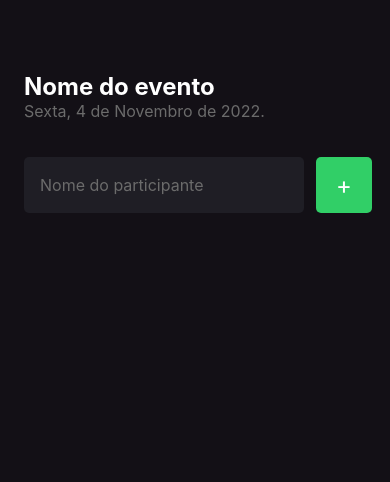
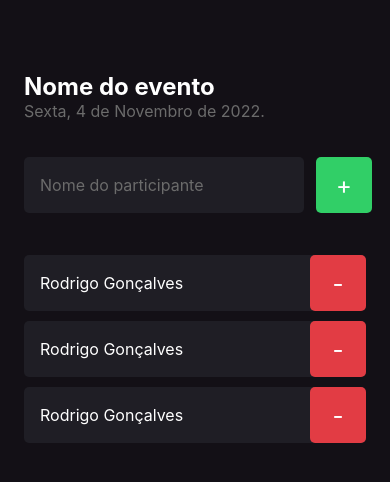
Before and after one commit to rocketseat-education/ignite-rn-01-im-here, a React Native app: screen / in a window 390 px wide. Shown: the top 482 px of the page. Built offline with nearby package versions, Linux system fonts and the light colour scheme.

Commit message:
Fundamentos - Criando Componente Participant

```diff
--- a/src/screens/Home/index.tsx
+++ b/src/screens/Home/index.tsx
@@ -1,4 +1,6 @@
 import { Text, TextInput, TouchableOpacity, View } from "react-native";
+
+import { Participant } from "../components/Participant";
 
 import { styles } from "./style";
 
@@ -31,6 +33,10 @@
           </Text>
         </TouchableOpacity>
       </View>
+
+      <Participant />
+      <Participant />
+      <Participant />
     </View>
   )
 }
--- /dev/null
+++ b/src/screens/components/Participant/index.tsx
@@ -0,0 +1,19 @@
+import { Text, TouchableOpacity, View } from "react-native";
+
+import { styles } from "./styles";
+
+export function Participant() {
+  return (
+    <View style={styles.container}>
+      <Text style={styles.name}>
+        Rodrigo Gonçalves
+      </Text>
+
+      <TouchableOpacity style={styles.button}>
+          <Text style={styles.buttonText}>
+            -
+          </Text>
+        </TouchableOpacity>
+    </View>
+  )
+}
--- /dev/null
+++ b/src/screens/components/Participant/styles.ts
@@ -0,0 +1,30 @@
+import { StyleSheet } from "react-native";
+
+export const styles = StyleSheet.create({
+  container: {
+    width: '100%',
+    backgroundColor: '#1F1E25',
+    borderRadius: 5,
+    flexDirection: 'row',
+    alignItems: 'center',
+    marginBottom: 10
+  },
+  name: {
+    flex: 1,
+    fontSize: 16,
+    color: '#FFF',
+    marginLeft: 16
+  },
+  buttonText: {
+    color: '#FFF',
+    fontSize: 24
+  },
+  button: {
+    width: 56,
+    height: 56,
+    borderRadius: 5,
+    backgroundColor: '#E23C44',
+    alignItems: 'center',
+    justifyContent: 'center'
+  },
+})
```
